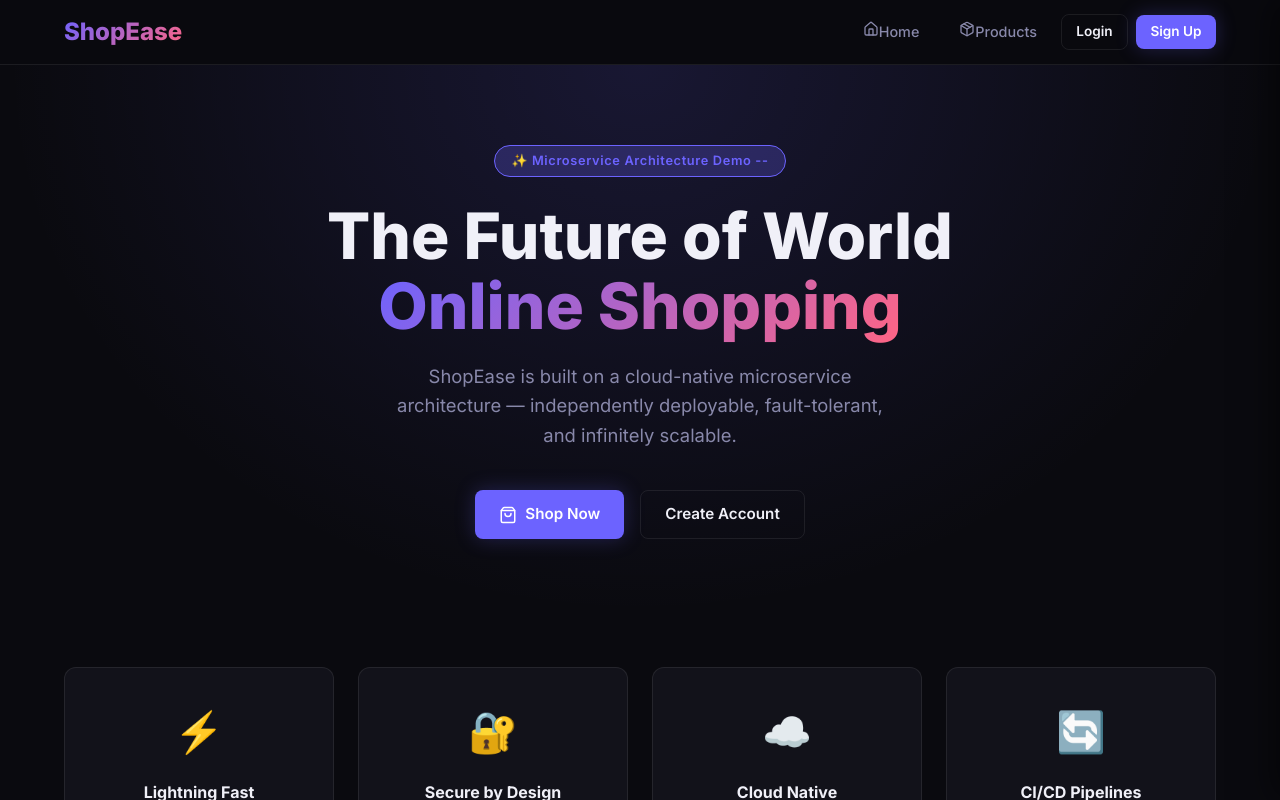
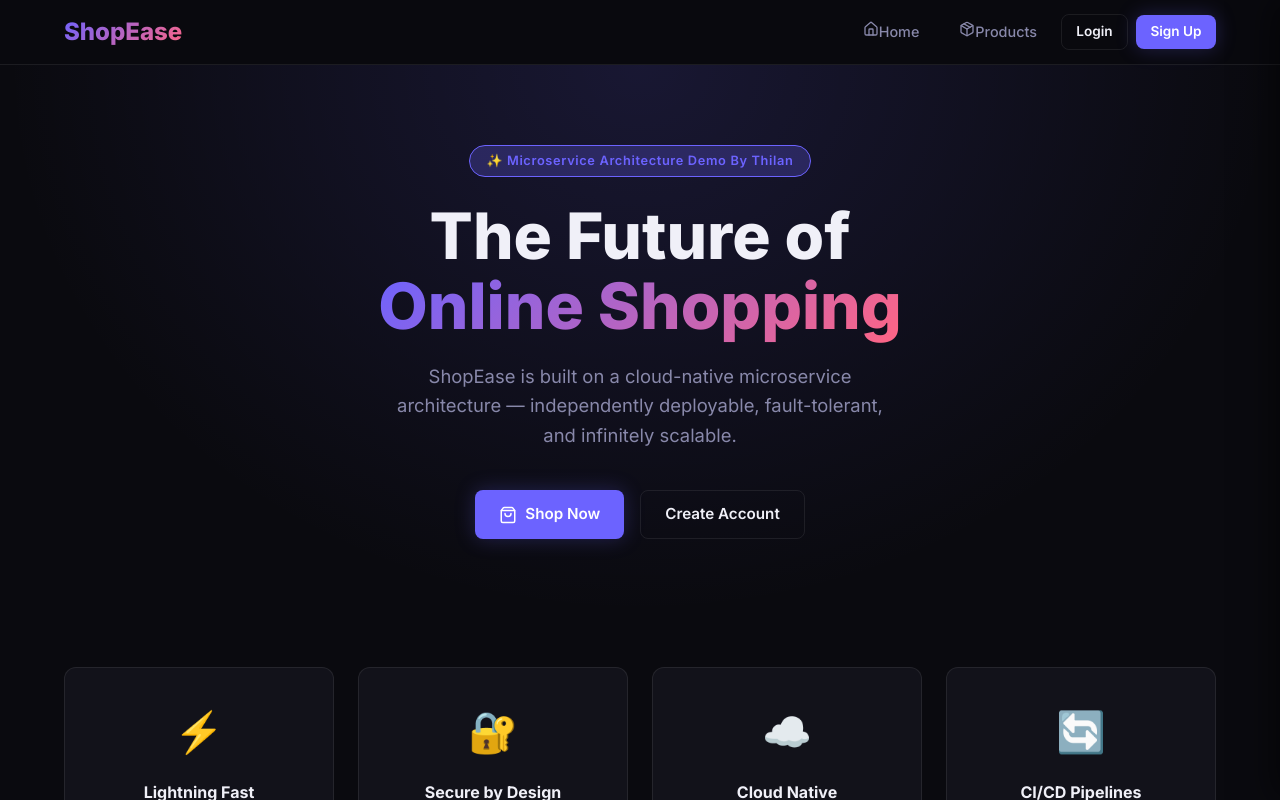
Before and after one commit to ThilanRandika/t_frontend, a React app: page / in a window 1280 px wide. Shown: the top 800 px of the page. Built offline with nearby package versions, Linux system fonts and the light colour scheme; the HTML template or start-up script is replaced by a standard one.

Commit message:
pipeline check

```diff
--- a/src/pages/Home.jsx
+++ b/src/pages/Home.jsx
@@ -7,9 +7,11 @@ export default function Home() {
       {/* ── Hero ── */}
       <section className="hero">
         <div className="container">
-          <div className="hero-badge">✨ Microservice Architecture Demo --</div>
+          <div className="hero-badge">
+            ✨ Microservice Architecture Demo By Thilan
+          </div>
           <h1>
-            The Future of World
+            The Future of
             <br />
             <span>Online Shopping</span>
           </h1>
```
